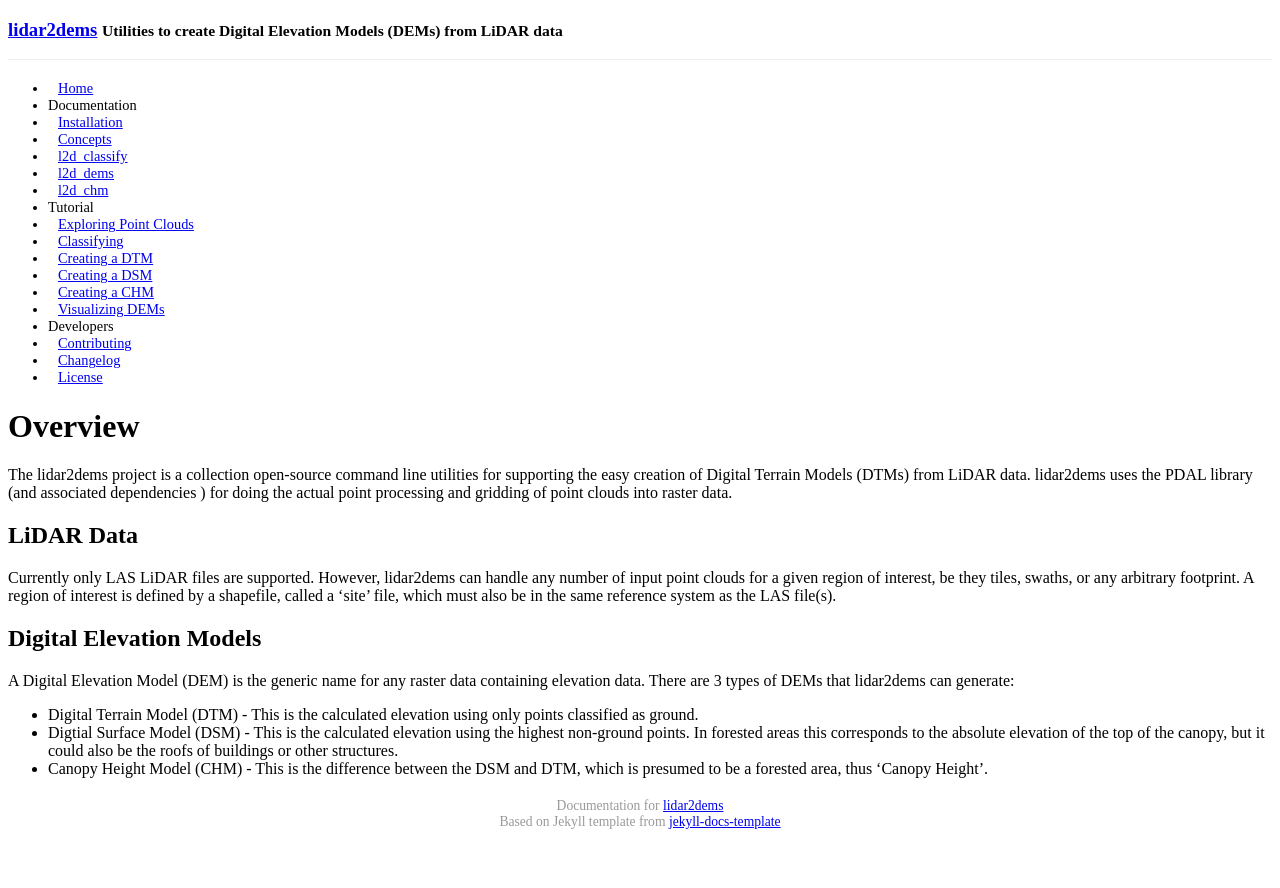
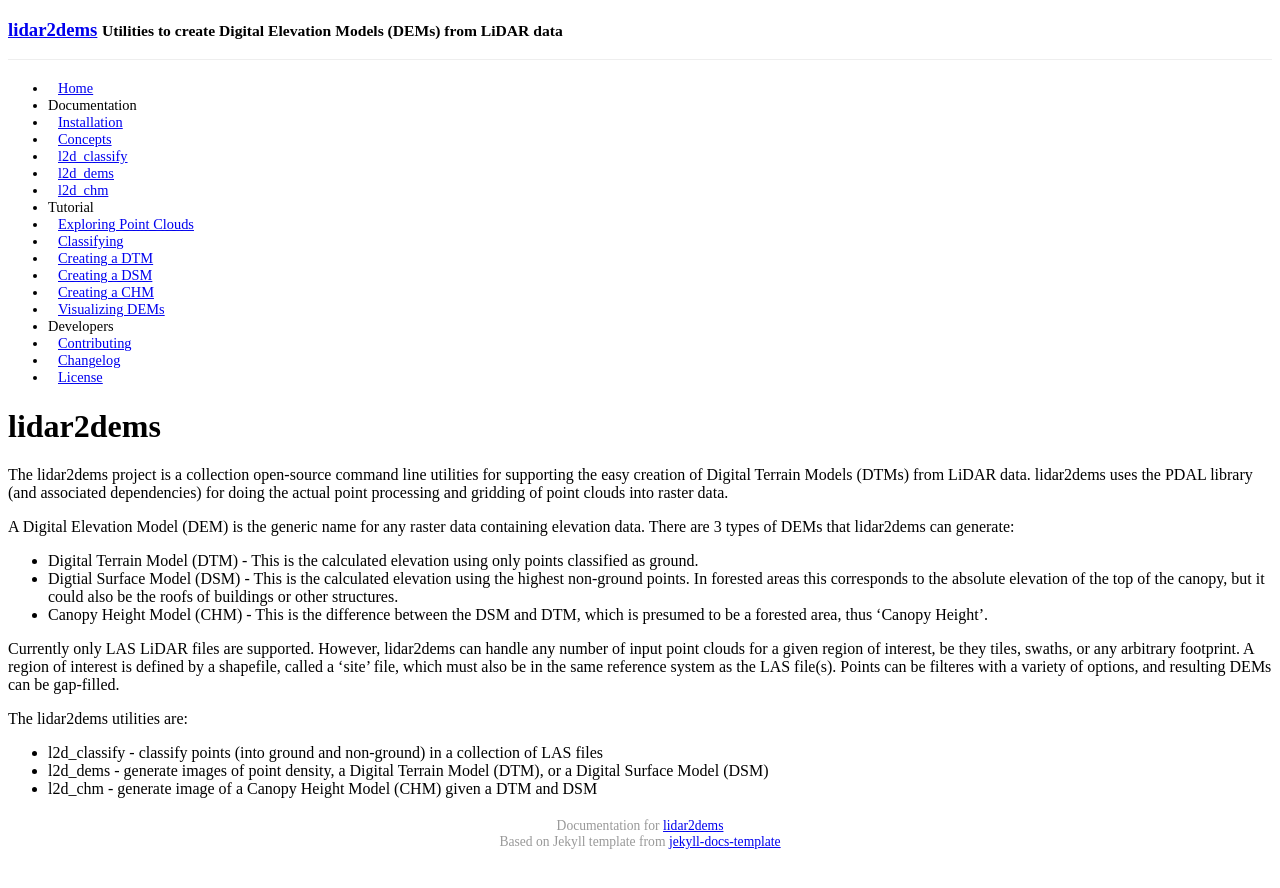
Before and after one commit to Applied-GeoSolutions/lidar2dems, a Jekyll site: the page built from index.md, in a window 1280 px wide. Shown: the top 888 px of the page. Built offline with Jekyll 4.4.1, drawn with Linux system fonts in a browser that asks for light colours; Markdown is read by kramdown in place of the engine named in the settings; a style sheet for code colours, icons or effects is not loaded.

Commit message:
updated index

```diff
--- a/index.md
+++ b/index.md
@@ -3,16 +3,19 @@
 title: "lidar2dems"
 ---
 
-# Overview
-The lidar2dems project is a collection open-source command line utilities for supporting the easy creation of
- Digital Terrain Models (DTMs) from LiDAR data. lidar2dems uses the PDAL library (and associated dependencies
-) for doing the actual point processing and gridding of point clouds into raster data.
+#lidar2dems
+The lidar2dems project is a collection open-source command line utilities for supporting the easy creation of Digital Terrain Models (DTMs) from LiDAR data. lidar2dems uses the PDAL library (and associated dependencies) for doing the actual point processing and gridding of point clouds into raster data.
 
-## LiDAR Data
-Currently only LAS LiDAR files are supported. However, lidar2dems can handle any number of input point clouds for a given region of interest, be they tiles, swaths, or any arbitrary footprint. A region of interest is defined by a shapefile, called a 'site' file, which must also be in the same reference system as the LAS file(s).
+A Digital Elevation Model (DEM) is the generic name for any raster data containing elevation data. There are 3 types of DEMs that lidar2dems can generate:
 
-## Digital Elevation Models
-A Digital Elevation Model (DEM) is the generic name for any raster data containing elevation data. There are 3 types of DEMs that lidar2dems can generate:
 * Digital Terrain Model (DTM) - This is the calculated elevation using only points classified as ground.
 * Digtial Surface Model (DSM) - This is the calculated elevation using the highest non-ground points. In forested areas this corresponds to the absolute elevation of the top of the canopy, but it could also be the roofs of buildings or other structures.
 * Canopy Height Model (CHM) - This is the difference between the DSM and DTM, which is presumed to be a forested area, thus 'Canopy Height'.
+
+Currently only LAS LiDAR files are supported. However, lidar2dems can handle any number of input point clouds for a given region of interest, be they tiles, swaths, or any arbitrary footprint. A region of interest is defined by a shapefile, called a 'site' file, which must also be in the same reference system as the LAS file(s). Points can be filteres with a variety of options, and resulting DEMs can be gap-filled.
+
+The lidar2dems utilities are:
+
+* l2d_classify - classify points (into ground and non-ground) in a collection of LAS files
+* l2d_dems - generate images of point density, a Digital Terrain Model (DTM), or a Digital Surface Model (DSM)
+* l2d_chm - generate image of a Canopy Height Model (CHM) given a DTM and DSM
```
